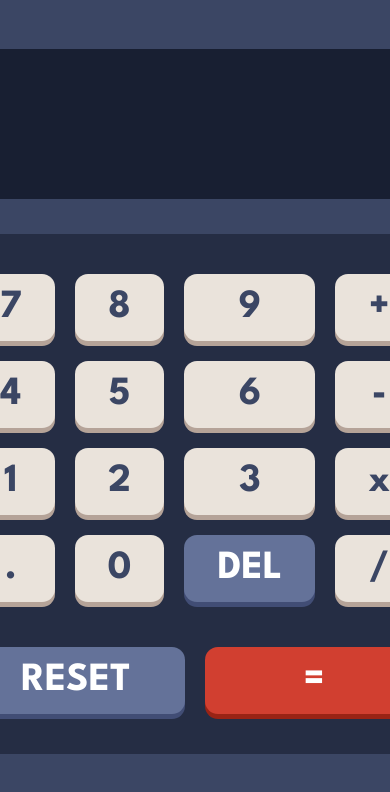
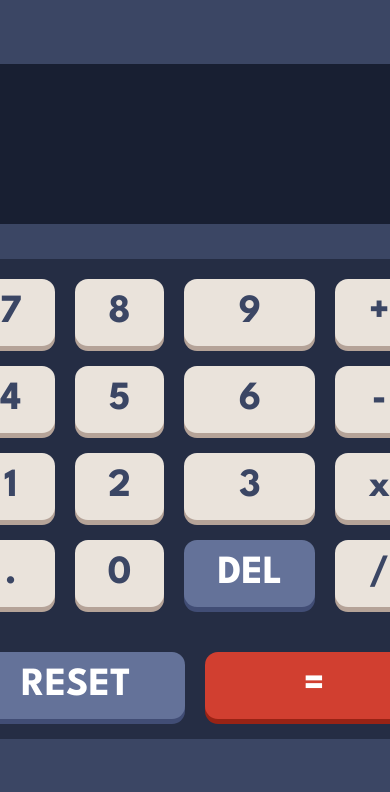
Before and after one commit to YoussefEltalyawy/calculator, a plain HTML site: page index.html in a window 390 px wide. Shown: the top 792 px of the page. Drawn offline with Linux system fonts and the light colour scheme.

Commit message:
Added media media query for small screen devices

```diff
--- a/style.css
+++ b/style.css
@@ -5,7 +5,7 @@
 
 body {
   background-color: #3b4664;
-  font-family: 'League Spartan', sans-serif;
+  font-family: "League Spartan", sans-serif;
   font-weight: 700;
 }
 
@@ -30,9 +30,8 @@ body {
   display: flex;
   align-items: center;
   justify-content: flex-start;
-  overflow:hidden;
+  overflow: hidden;
 }
-
 
 .calculator-body {
   display: grid;
@@ -62,7 +61,7 @@ button {
   padding: 15px 33px;
   font-size: 40px;
   border-radius: 13px;
-  font-family: 'League Spartan', sans-serif;
+  font-family: "League Spartan", sans-serif;
   font-weight: 700;
   border: none;
   box-shadow: 0px 5px 0px #b5a398;
@@ -80,3 +79,24 @@ button#equals {
   color: white;
   box-shadow: 0px 5px 0px #992315;
 }
+
+@media (max-width: 650px) {
+  .calculator-body {
+    padding: 10px;
+  }
+
+  .calculator-display {
+    background-color: #181f32;
+    color: white;
+    margin-bottom: 35px;
+    padding: 70px 30px;
+    width: 565px;
+    border-radius: 10px;
+    font-size: 50px;
+    min-height: 20px;
+    display: flex;
+    align-items: center;
+    justify-content: flex-start;
+    overflow: hidden;
+  }
+}
```
